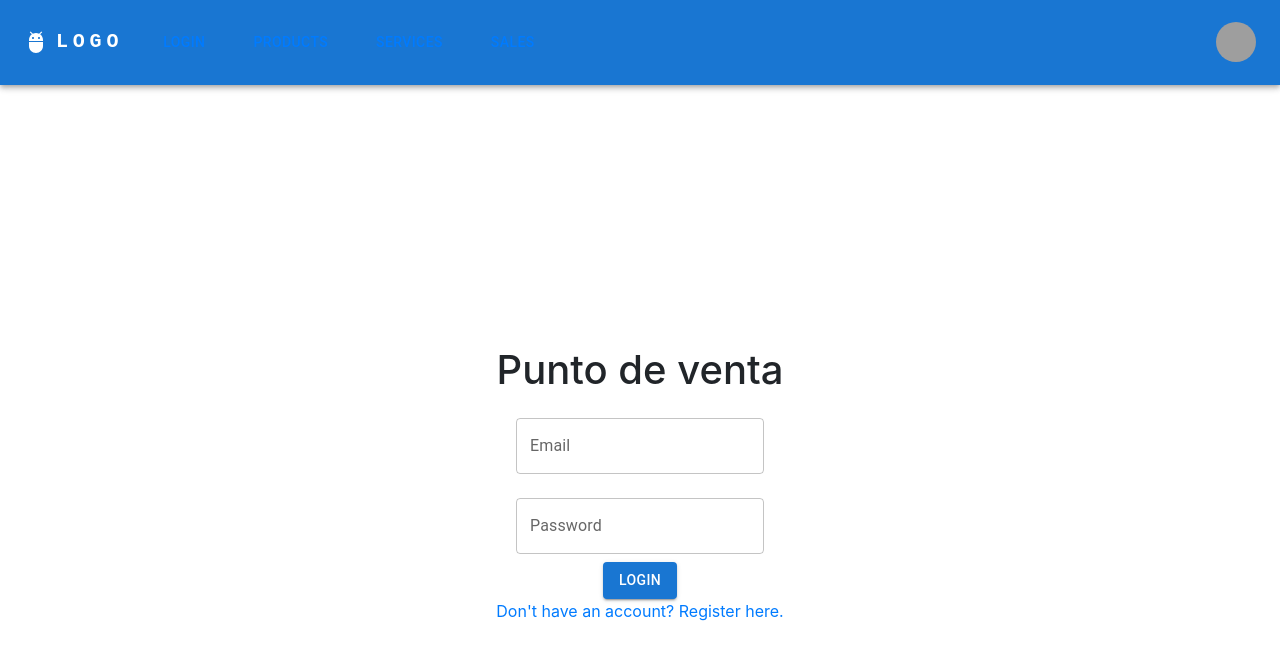
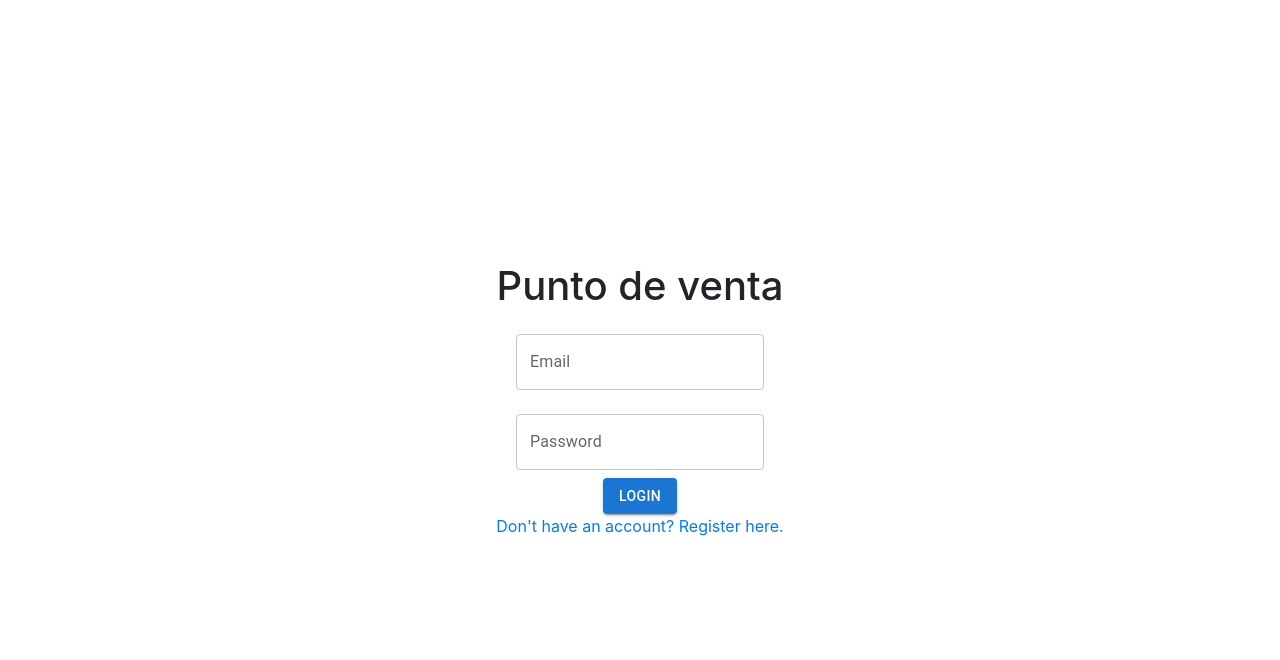
Before and after one commit to ersalazar/punto-de-venta, a React (Create React App) app: page / in a window 1280 px wide. Shown: the top 660 px of the page. Built offline with nearby package versions, Linux system fonts and the light colour scheme; grey boxes are pictures that could not be loaded.

Commit message:
added logout

```diff
--- a/src/App.js
+++ b/src/App.js
@@ -30,13 +30,15 @@ function App() {
 
   return (
     <BrowserRouter>
-    <ResponsiveAppBar />
+        {!isLogged ? (
           <Routes>
-        {!isLogged ? (
             <Route path='/' element={<Login setIsLogged={setIsLogged}/>}/>
+          </Routes>
         ) :
         (
           <>
+          <ResponsiveAppBar />
+          <Routes>
             <Route exact path='/' element={<Sales/>}/>
             <Route path='/register' element={<NewUser/>}/>
             <Route path='/products/' element={<Products/>}/>
@@ -45,9 +47,9 @@ function App() {
             <Route path='/services/:id' element={<NewService/>}/>
             <Route path='/newSale/' element={<NewSale/>}/>
             <Route path='/sales/' element={<Sales/>}/>
+          </Routes>
           </>
         )}
-      </Routes>
     </BrowserRouter>
   );
 }
--- a/src/components/ResponsiveAppBar.tsx
+++ b/src/components/ResponsiveAppBar.tsx
@@ -1,3 +1,4 @@
+//@ts-nocheck
 import * as React from 'react';
 import AppBar from '@mui/material/AppBar';
 import Box from '@mui/material/Box';
@@ -12,17 +13,14 @@ import Button from '@mui/material/Button';
 import Tooltip from '@mui/material/Tooltip';
 import MenuItem from '@mui/material/MenuItem';
 import AdbIcon from '@mui/icons-material/Adb';
-
+import { logoutUser } from '../firebase/UserFirebase.tsx' ;
 import { useState, MouseEvent } from 'react';
 import { NavLink } from 'react-router-dom';
+import { useNavigate } from 'react-router-dom';
 
 // const pages = ['Products', 'Pricing', 'Blog'];
 
 const pages = [
-  {
-    name: 'Login',
-    to: '/',
-  },
   {
     name: 'Products',
     to: '/products/',
@@ -33,17 +31,23 @@ const pages = [
   },
   {
     name: 'Sales',
-    to: '/sales',
+    to: '/sales/',
   },
 
 ];
 
-const settings = ['Profile', 'Account', 'Dashboard', 'Logout'];
+const settings = ['Logout'];
 
 function ResponsiveAppBar() {
+  const navigator = useNavigate()
   const [anchorElNav, setAnchorElNav] = useState<null | HTMLElement>(null);
   const [anchorElUser, setAnchorElUser] = useState<null | HTMLElement>(null);
 
+  const handleLogout = () => {
+    navigator('/')
+    logoutUser();
+
+  }
   const handleOpenNavMenu = (event: MouseEvent<HTMLElement>) => {
     setAnchorElNav(event.currentTarget);
   };
@@ -153,7 +157,7 @@ function ResponsiveAppBar() {
 
           <Box sx={{ flexGrow: 0 }}>
             <Tooltip title="Open settings">
-              <IconButton onClick={handleOpenUserMenu} sx={{ p: 0 }}>
+              <IconButton onClick={handleLogout} sx={{ p: 0 }}>
                 <Avatar alt="Remy Sharp" src="/static/images/avatar/2.jpg" />
               </IconButton>
             </Tooltip>
--- a/src/firebase/UserFirebase.tsx
+++ b/src/firebase/UserFirebase.tsx
@@ -1,7 +1,6 @@
 //@ts-nocheck
 import {  createUserWithEmailAndPassword, signInWithEmailAndPassword } from "firebase/auth";
 import { auth, db } from './credentials.ts'
-
 
 export const createUser = async  ( user : User) => {
 
@@ -26,3 +25,8 @@ export const loginUser = async(user : User) => {
         return false
     }
 }
+
+export const logoutUser = async(user: User) => {
+    localStorage.clear()
+    window.location.reload();
+}
--- a/src/screens/Login.tsx
+++ b/src/screens/Login.tsx
@@ -12,9 +12,8 @@ import Alert from '@mui/material/Alert';
 
 function Login({setIsLogged}) {
     const [formUser, handleChange] = useForm(emptyUser);
-    const {email, password} = formUser
-    const [error, setError] = useState('')
-    const navigate = useNavigate();
+    const {email, password} = formUser;
+    const [error, setError] = useState('');
 
     const loginClick = async () => {
       const response = await loginUser(formUser)
```
Also changed, not shown: src/reducer/LoginReducer.ts (added). Lines whose indentation alone changed are shown as unchanged.
